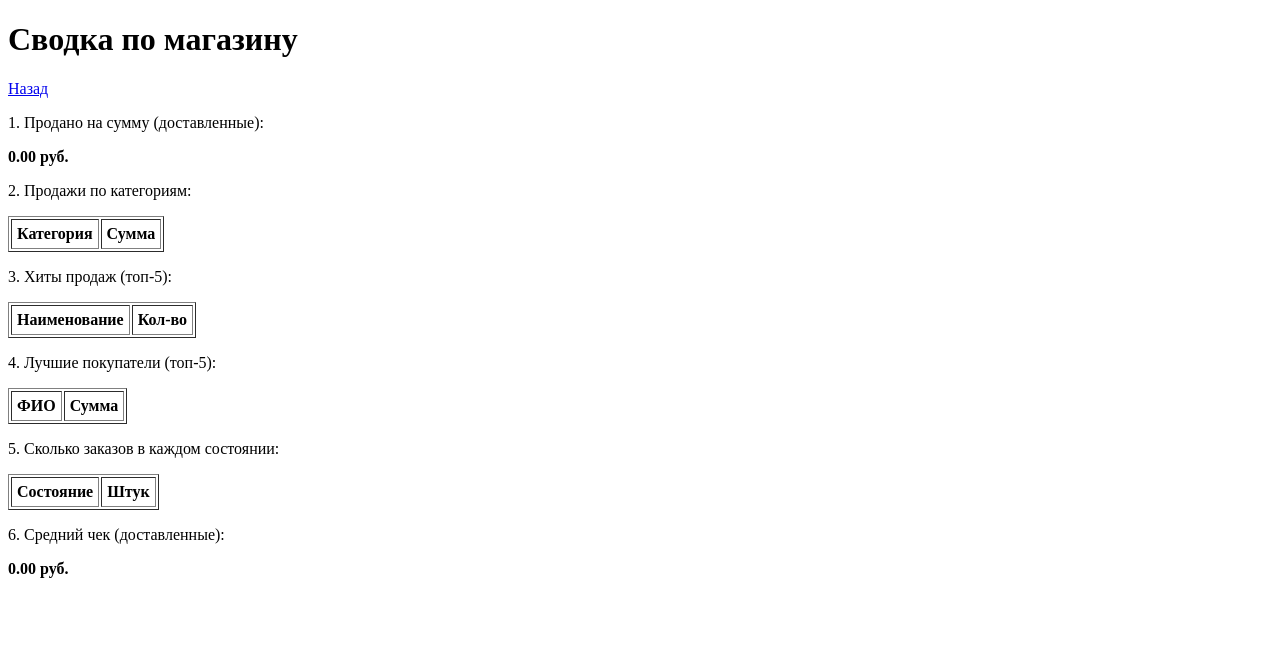
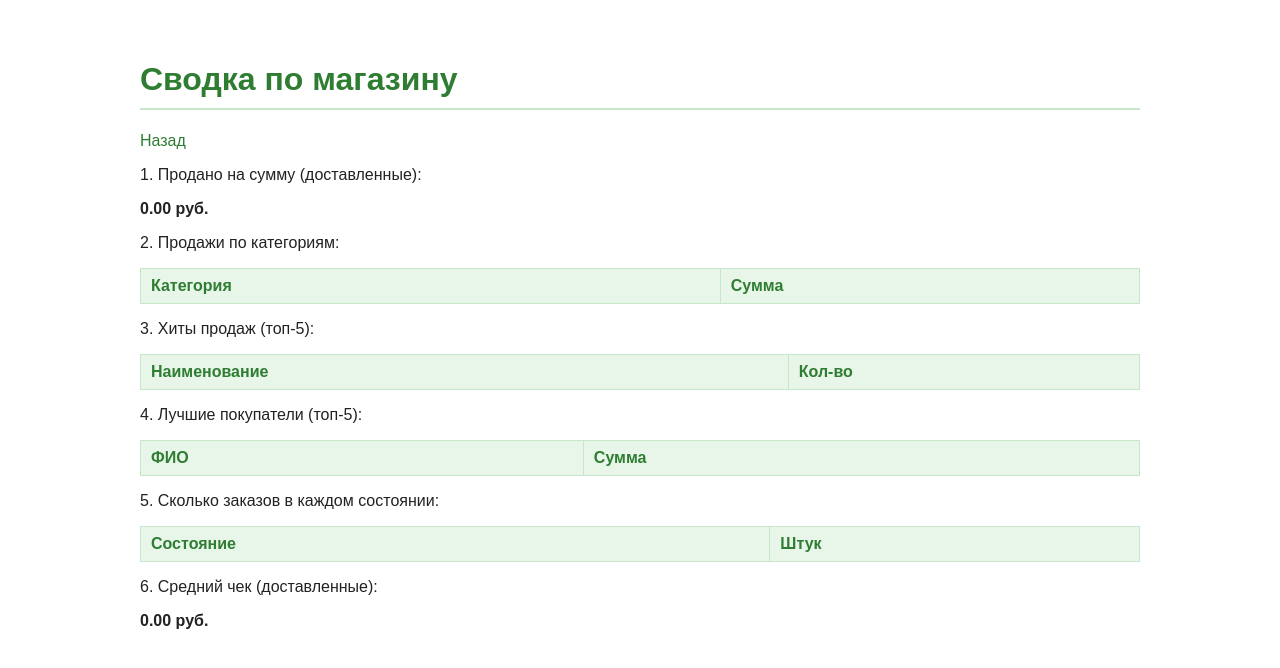
Before and after one commit to hihihahachto/magazin, a PHP site: page /index.php?page=reports in a window 1280 px wide. Shown: the top 668 px of the page. Run offline with PHP 8.4, Linux system fonts and the light colour scheme; data that the repository does not hold is empty.

Commit message:
готово

```diff
--- /dev/null
+++ b/style.css
@@ -0,0 +1,107 @@
+/* общие */
+body {
+    font-family: Arial, sans-serif;
+    color: #222;
+    max-width: 1000px;
+    margin: 20px auto;
+    padding: 20px;
+    background: #fff;
+}
+
+h1 {
+    color: #2e7d32;
+    border-bottom: 2px solid #c8e6c9;
+    padding-bottom: 10px;
+}
+
+h3 {
+    color: #388e3c;
+    margin-top: 25px;
+}
+
+/* ссылки */
+a {
+    color: #2e7d32;
+    text-decoration: none;
+    margin-right: 10px;
+}
+
+a:hover {
+    text-decoration: underline;
+    color: #1b5e20;
+}
+
+/* таблицы */
+table {
+    border-collapse: collapse;
+    width: 100%;
+    margin: 15px 0;
+}
+
+th, td {
+    border: 1px solid #c8e6c9;
+    padding: 8px 10px;
+    text-align: left;
+}
+
+th {
+    background: #e8f5e9;
+    color: #2e7d32;
+    font-weight: bold;
+}
+
+tr:nth-child(even) {
+    background: #f1f8f1;
+}
+
+/* формы */
+form {
+    margin: 15px 0;
+}
+
+input, select, button {
+    padding: 6px 10px;
+    margin: 3px 5px 3px 0;
+    border: 1px solid #c8e6c9;
+    border-radius: 4px;
+    font-size: 14px;
+}
+
+input:focus, select:focus {
+    outline: none;
+    border-color: #4caf50;
+    box-shadow: 0 0 3px #a5d6a7;
+}
+
+button {
+    background: #4caf50;
+    color: #fff;
+    cursor: pointer;
+    border: none;
+}
+
+button:hover {
+    background: #388e3c;
+}
+
+/* сообщения */
+.message {
+    padding: 10px;
+    background: #e8f5e9;
+    border-left: 4px solid #4caf50;
+    margin: 10px 0;
+    color: #2e7d32;
+}
+
+.error {
+    padding: 10px;
+    background: #ffebee;
+    border-left: 4px solid #f44336;
+    margin: 10px 0;
+    color: #b71c1c;
+}
+
+/* параграфы с фильтрами */
+.filters p {
+    margin: 5px 0;
+}
--- a/views/home.php
+++ b/views/home.php
@@ -1,7 +1,9 @@
 <!DOCTYPE html>
 <html>
-<head><meta charset="utf-8">
-<title>Магазин</title>
+<head>
+    <meta charset="utf-8">
+    <title>Магазин</title>
+    <link rel="stylesheet" href="../style.css">
 </head>
 <body>
 
--- a/views/reports.php
+++ b/views/reports.php
@@ -1,6 +1,10 @@
 <!DOCTYPE html>
 <html>
-<head><meta charset="utf-8"><title>Сводка</title></head>
+<head>
+    <meta charset="utf-8">
+    <title>Сводка</title>
+    <link rel="stylesheet" href="../style.css">
+</head>
 <body>
 <h1>Сводка по магазину</h1>
 <a href="index.php">Назад</a>
@@ -9,7 +13,7 @@
 <p><b><?php echo number_format($totalRevenue, 2, '.', ' '); ?> руб.</b></p>
 
 <p>2. Продажи по категориям:</p>
-<table border="1" cellpadding="5">
+<table>
     <tr><th>Категория</th><th>Сумма</th></tr>
     <?php foreach ($revenueByCategory as $r) { ?>
     <tr>
@@ -20,7 +24,7 @@
 </table>
 
 <p>3. Хиты продаж (топ-5):</p>
-<table border="1" cellpadding="5">
+<table>
     <tr><th>Наименование</th><th>Кол-во</th></tr>
     <?php foreach ($top5Products as $r) { ?>
     <tr>
@@ -31,7 +35,7 @@
 </table>
 
 <p>4. Лучшие покупатели (топ-5):</p>
-<table border="1" cellpadding="5">
+<table>
     <tr><th>ФИО</th><th>Сумма</th></tr>
     <?php foreach ($top5Customers as $r) { ?>
     <tr>
@@ -42,7 +46,7 @@
 </table>
 
 <p>5. Сколько заказов в каждом состоянии:</p>
-<table border="1" cellpadding="5">
+<table>
     <tr><th>Состояние</th><th>Штук</th></tr>
     <?php foreach ($statusStats as $r) { ?>
     <tr>
```
Also changed, not shown: views/categories.php (+6 -2 lines), views/customers.php (+6 -2 lines), views/order_create.php (+6 -2 lines), views/order_details.php (+6 -2 lines), views/orders.php (+6 -2 lines), views/products.php (+6 -2 lines), 1 other file.
